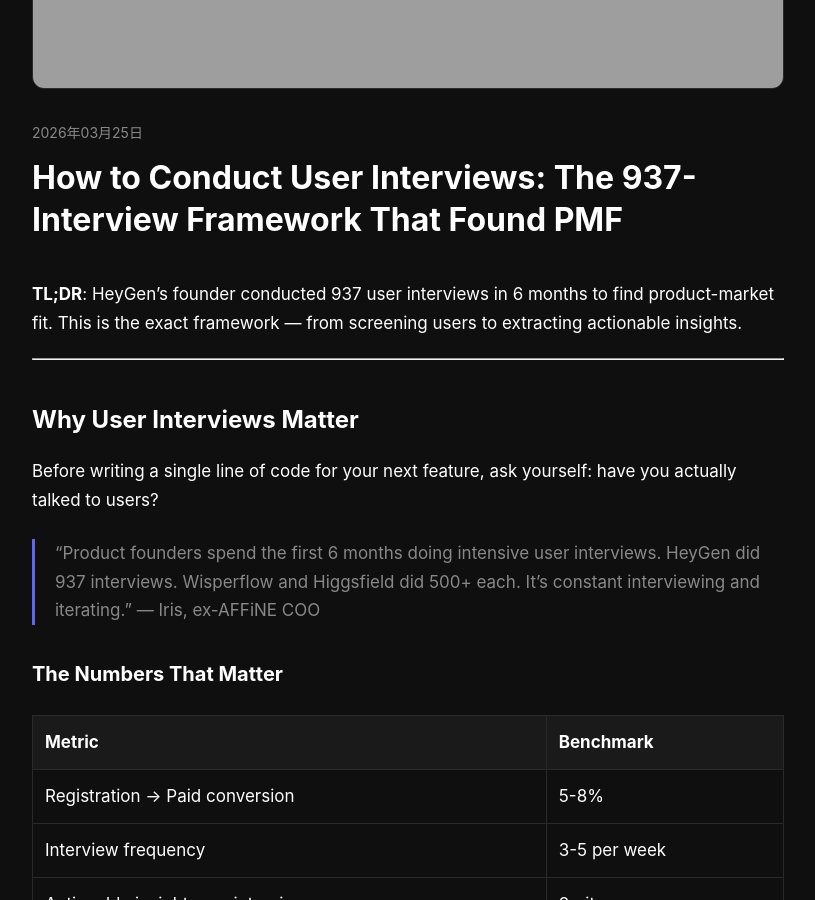
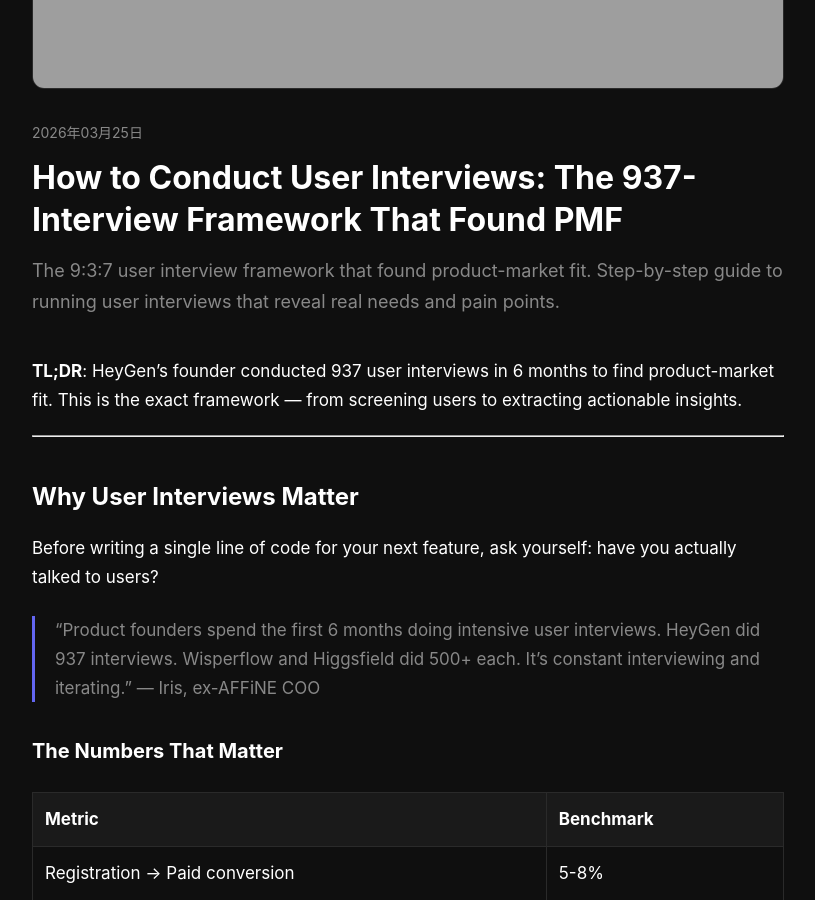
Before and after one commit to Gingiris/growth-tools, a Jekyll site: the page built from _posts/2026-03-25-how-to-conduct-user-interviews-the-937interview-framework-that-found-pmf.md, in a window 1280 px wide and 900 px high, scrolled down 587 px. Shown: the whole window, without its empty margins (232-1047 px from the left). Built offline with Jekyll 4.4.1, drawn with Linux system fonts in a browser that asks for light colours.

Commit message:
seo: add meta description to 2026-03-25-how-to-conduct-user-interviews-the-937interview-framework-that-found-pmf.md

```diff
--- a/_posts/2026-03-25-how-to-conduct-user-interviews-the-937interview-framework-that-found-pmf.md
+++ b/_posts/2026-03-25-how-to-conduct-user-interviews-the-937interview-framework-that-found-pmf.md
@@ -4,6 +4,7 @@
 date: 2026-03-25
 canonical_url: https://gingiris.github.io/growth-tools/blog/2026/03/how-to-conduct-user-interviews-the-937interview-framework-that-found-pmf/
 image: "https://gingiris.github.io/growth-tools/assets/images/blog-user-interview.jpg"
+description: "The 9:3:7 user interview framework that found product-market fit. Step-by-step guide to running user interviews that reveal real needs and pain points."
 ---
 **TL;DR**: HeyGen's founder conducted 937 user interviews in 6 months to find product-market fit. This is the exact framework — from screening users to extracting actionable insights.
 
```
